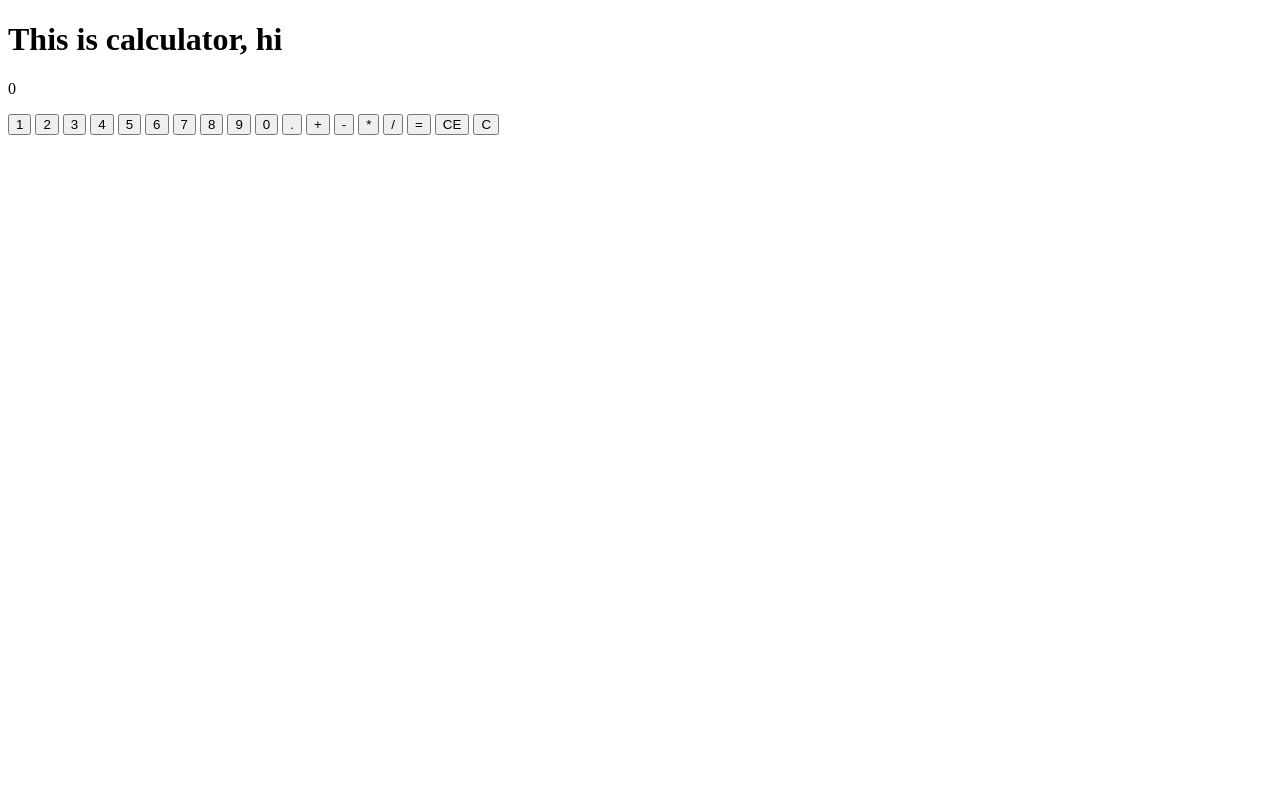
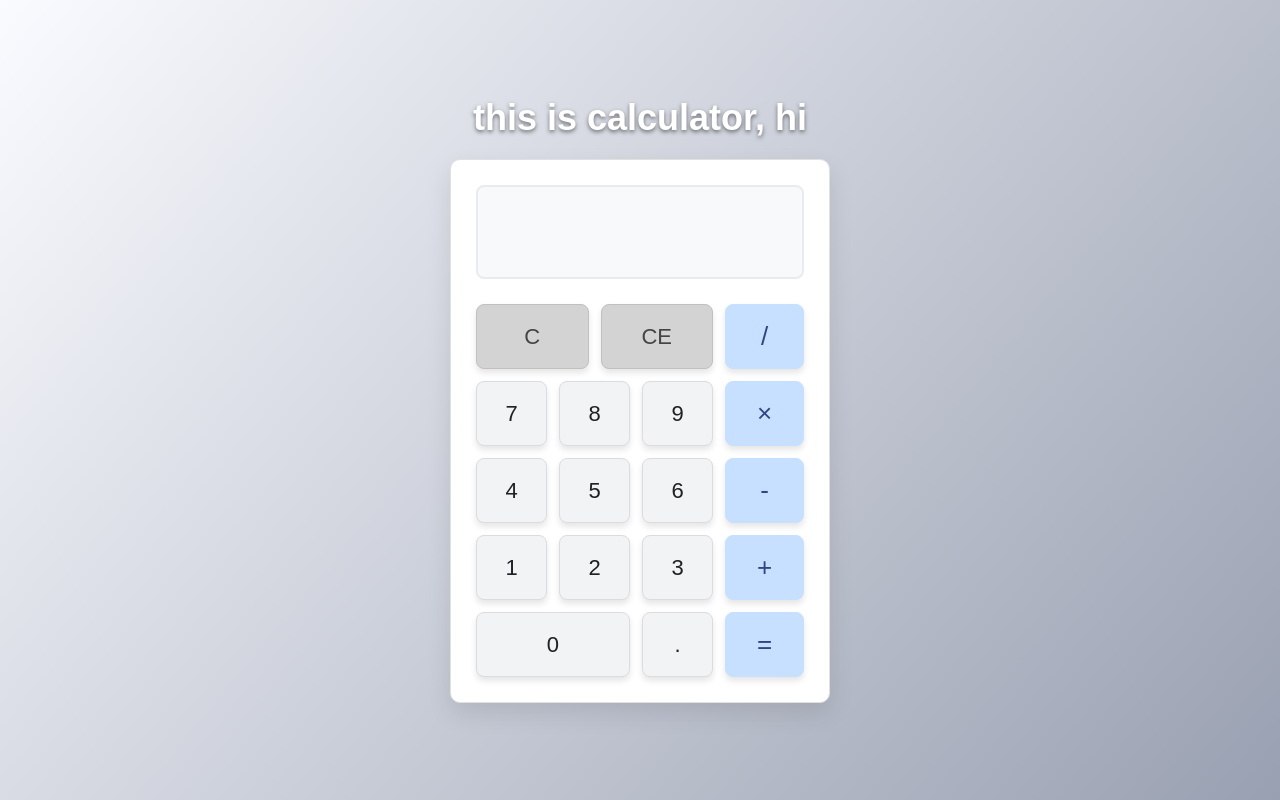
Before and after one commit to levoweal/odin-calculator, a plain HTML site: page index.html in a window 1280 px wide. Drawn offline with Linux system fonts and the light colour scheme.

Commit message:
Add css styling, fix final bugs

```diff
--- a/index.html
+++ b/index.html
@@ -8,25 +8,50 @@
     <script defer src="script.js"></script>
 </head>
 <body>
-    <h1>This is calculator, hi</h1>
-    <p class="display">0</p>
+    <div class="calculator-container">
+        <h1>this is calculator, hi</h1>
+        <div class="calculator">
+            <div class="display-container">
+                <p class="display"></p>
+            </div>
+            <div class="button-grid">
+                <!-- Number and function buttons -->
+                <div class="numbers-grid">
+                    <div class="row">
+                        <button class="clear">C</button>
+                        <button class="backspace">CE</button>
+                    </div>
+                    <div class="row">
+                        <button class="number" value="7">7</button>
+                        <button class="number" value="8">8</button>
+                        <button class="number" value="9">9</button>
+                    </div>
+                    <div class="row">
+                        <button class="number" value="4">4</button>
+                        <button class="number" value="5">5</button>
+                        <button class="number" value="6">6</button>
+                    </div>
+                    <div class="row">
                         <button class="number" value="1">1</button>
                         <button class="number" value="2">2</button>
                         <button class="number" value="3">3</button>
-    <button class="number" value="4">4</button>
-    <button class="number" value="5">5</button>
-    <button class="number" value="6">6</button>
-    <button class="number" value="7">7</button>
-    <button class="number" value="8">8</button>
-    <button class="number" value="9">9</button>
-    <button class="number" value="0">0</button>
+                    </div>
+                    <div class="row">
+                        <button class="number zero" value="0">0</button>
                         <button class="number" value=".">.</button>
+                    </div>
+                </div>
+
+                <!-- Operators column -->
+                <div class="operators-column">
+                    <button class="operator" value="/">/</button>
+                    <button class="operator" value="*">×</button>
+                    <button class="operator" value="-">-</button>
                     <button class="operator" value="+">+</button>
-    <button class="operator" value="-">-</button>
-    <button class="operator" value="*">*</button>
-    <button class="operator" value="/">/</button>
                     <button class="equals" value="=">=</button>
-    <button class="backspace">CE</button>
-    <button class="clear">C</button>
+                </div>
+            </div>
+        </div>
+    </div>
 </body>
 </html>
--- a/script.js
+++ b/script.js
@@ -25,17 +25,17 @@ numBtns.forEach(numBtn => {
 operBtns.forEach(operBtn => {
     operBtn.addEventListener('click', () => {
         if (operator === '+' && num2) {
-            num1 = Number(num1) + Number(num2);
+            num1 = `${Number(num1) + Number(num2)}`;
             num2 = '';
             operator = operBtn.value;
             display.textContent = `${num1} ${operator}`
         } else if (operator === '-' && num2) {
-            num1 = Number(num1) - Number(num2);
+            num1 = `${Number(num1) - Number(num2)}`;
             num2 = '';
             operator = operBtn.value;
             display.textContent = `${num1} ${operator}`
         } else if (operator === '*' && num2) {
-            num1 = Number(num1) * Number(num2);
+            num1 = `${Number(num1) * Number(num2)}`;
             num2 = '';
             operator = operBtn.value;
             display.textContent = `${num1} ${operator}`
@@ -46,7 +46,7 @@ operBtns.forEach(operBtn => {
                 operator = operBtn.value;
                 display.textContent = `${num1} ${operator}`
             } else {
-                num1 = +(Number(num1) / Number(num2)).toFixed(2);
+                num1 = `${+(Number(num1) / Number(num2)).toFixed(2)}`;
                 num2 = '';
                 operator = operBtn.value;
                 display.textContent = `${num1} ${operator}`
@@ -92,7 +92,7 @@ clearBtn.addEventListener('click', () => {
     num1 = '';
     num2 = '';
     operator = '';
-    display.textContent = '0';
+    display.textContent = '';
 })
 
 backspaceBtn.addEventListener('click', () => {
--- a/style.css
+++ b/style.css
@@ -0,0 +1,145 @@
+* {
+    margin: 0;
+    padding: 0;
+    box-sizing: border-box;
+}
+
+body {
+    font-family: Arial, sans-serif;
+    display: flex;
+    justify-content: center;
+    align-items: center;
+    min-height: 100vh;
+    background: linear-gradient(130deg, #fafbff 0%, #99a0b1 100%);
+    padding: 20px;
+}
+
+.calculator-container {
+    display: flex;
+    flex-direction: column;
+    align-items: center;
+    gap: 20px;
+}
+
+h1 {
+    color: white;
+    font-size: 36px;
+    text-align: center;
+    text-shadow: 0 2px 4px rgba(0, 0, 0, 0.5);
+}
+
+.calculator {
+    background-color: white;
+    border-radius: 10px;
+    padding: 25px;
+    width: 380px;
+    box-shadow: 0 10px 25px rgba(0, 0, 0, 0.1);
+    border: 1px solid #e0e0e0;
+}
+
+.display-container {
+    background-color: #f8f9fa;
+    border-radius: 8px;
+    margin-bottom: 25px;
+    padding: 20px;
+    text-align: right;
+    border: 2px solid #e9ecef;
+}
+
+.display {
+    color: #333;
+    font-size: 36px;
+    font-weight: 400;
+    min-height: 50px;
+    word-wrap: break-word;
+    word-break: break-all;
+    font-family: 'Segoe UI', Tahoma, Geneva, Verdana, sans-serif;
+}
+
+.button-grid {
+    display: flex;
+    gap: 12px;
+}
+
+.numbers-grid {
+    display: flex;
+    flex-direction: column;
+    gap: 12px;
+    flex: 3;
+}
+
+.operators-column {
+    display: flex;
+    flex-direction: column;
+    gap: 12px;
+    flex: 1;
+}
+
+.row {
+    display: flex;
+    gap: 12px;
+}
+
+button {
+    height: 65px;
+    border: none;
+    border-radius: 8px;
+    font-size: 22px;
+    font-weight: 500;
+    cursor: pointer;
+    transition: all 0.15s ease;
+    box-shadow: 0 4px 6px rgba(0, 0, 0, 0.1);
+}
+
+button:active {
+    transform: translateY(2px);
+    box-shadow: 0 2px 3px rgba(0, 0, 0, 0.1);
+}
+
+button:hover {
+    filter: brightness(95%);
+}
+
+.number {
+    background-color: #f1f3f4;
+    color: #202124;
+    border: 1px solid #dadce0;
+    flex: 1;
+}
+
+.operator, .equals {
+    background-color: #c8e0ff;
+    color: #314583;
+    border: 1px solid #c8e0ff;
+    width: 100%;
+    font-size: 26px;
+}
+
+.equals {
+    flex: 1;
+}
+
+.clear, .backspace {
+    background-color: #d3d3d3;
+    color: rgb(68, 68, 68);
+    border: 1px solid #c0c0c0;
+    flex: 1;
+}
+
+.zero {
+    flex: 2.2;
+}
+
+.operator:hover, .equals:hover {
+    background-color: #a8c9fa;
+    border-color: #a8c9fa;
+}
+
+.clear:hover, .backspace:hover {
+    background-color: #b8b8b8;
+    border-color: #b8b8b8;
+}
+
+.number:hover {
+    background-color: #e8eaed;
+}
```
Lines whose indentation alone changed are shown as unchanged.
